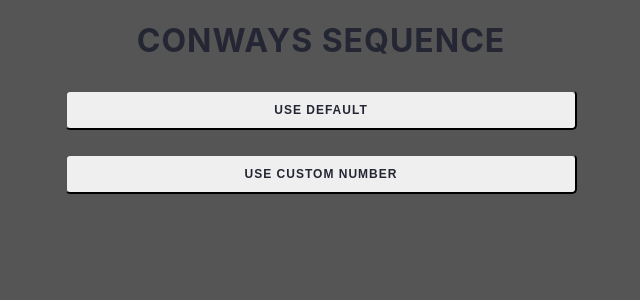
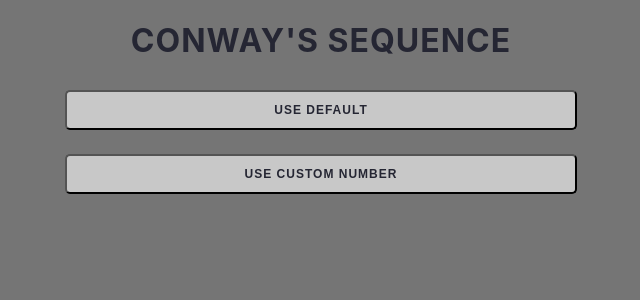
Before and after one commit to noamlubofsky/conways-sequence, a React (Create React App) app: page / in a window 1280 px wide. Shown: the top 300 px of the page, without its empty margins (319-959 px from the left). Built offline with nearby package versions, Linux system fonts and the light colour scheme.

Commit message:
new func

```diff
--- a/src/components/Sequence.js
+++ b/src/components/Sequence.js
@@ -74,18 +74,26 @@ const handleClick = () => {
 
     setCount(count + 1)
 
-    const numArray = array.at(-1).match(/(.)\1*/g)
+    // const numArray = array.at(-1).match(/(.)\1*/g)
 
-    const amounts = numArray.map(num => {
+    // const amounts = numArray.map(num => {
+    //     return(
+    //     `${num.length}` + `${num[0]}`
+    //     )
+    // })
+
+    // const final = amounts.join('')
+
+    // array.push(final)
+    // console.log(array)
+
+    array.push(array.at(-1).match(/(.)\1*/g).map(num => {
         return(
         `${num.length}` + `${num[0]}`
         )
-    })
+    }).join('')
+    )
 
-    const final = amounts.join('')
-
-    array.push(final)
-    console.log(array)
     }
 
 
@@ -116,7 +124,7 @@ const display = () => {
 return(
     <div>
         <Container>
-        <Header>Conways Sequence</Header>
+        <Header>Conway's Sequence</Header>
 
         <Button onClick={toDefault}>{!going ? `Use Default` : `Reset`}</Button>
         <br></br>
@@ -163,7 +171,7 @@ font-size: large;
 margin-bottom: 2vh;
 margin-left: 1vw;
 outline: none;
-background-color: rgb(85, 85, 85);
+background-color: rgb(117, 117, 117);
 
 &:focus {
     outline: none;
@@ -188,7 +196,7 @@ justify-content: center;
 font-size: 1.5vh;
 margin-top: 1vh;
 margin-bottom: 2vh;
-
+background-color: rgb(200, 200, 200);
 border-radius: 5px;
 
 `;
--- a/src/index.css
+++ b/src/index.css
@@ -1,7 +1,7 @@
 body {
   margin: 0;
   overflow-x: hidden!important;
-  background-color: rgb(85, 85, 85);
+  background-color: rgb(117, 117, 117);
 
   font-family: -apple-system, BlinkMacSystemFont, 'Segoe UI', 'Roboto', 'Oxygen',
     'Ubuntu', 'Cantarell', 'Fira Sans', 'Droid Sans', 'Helvetica Neue',
```
